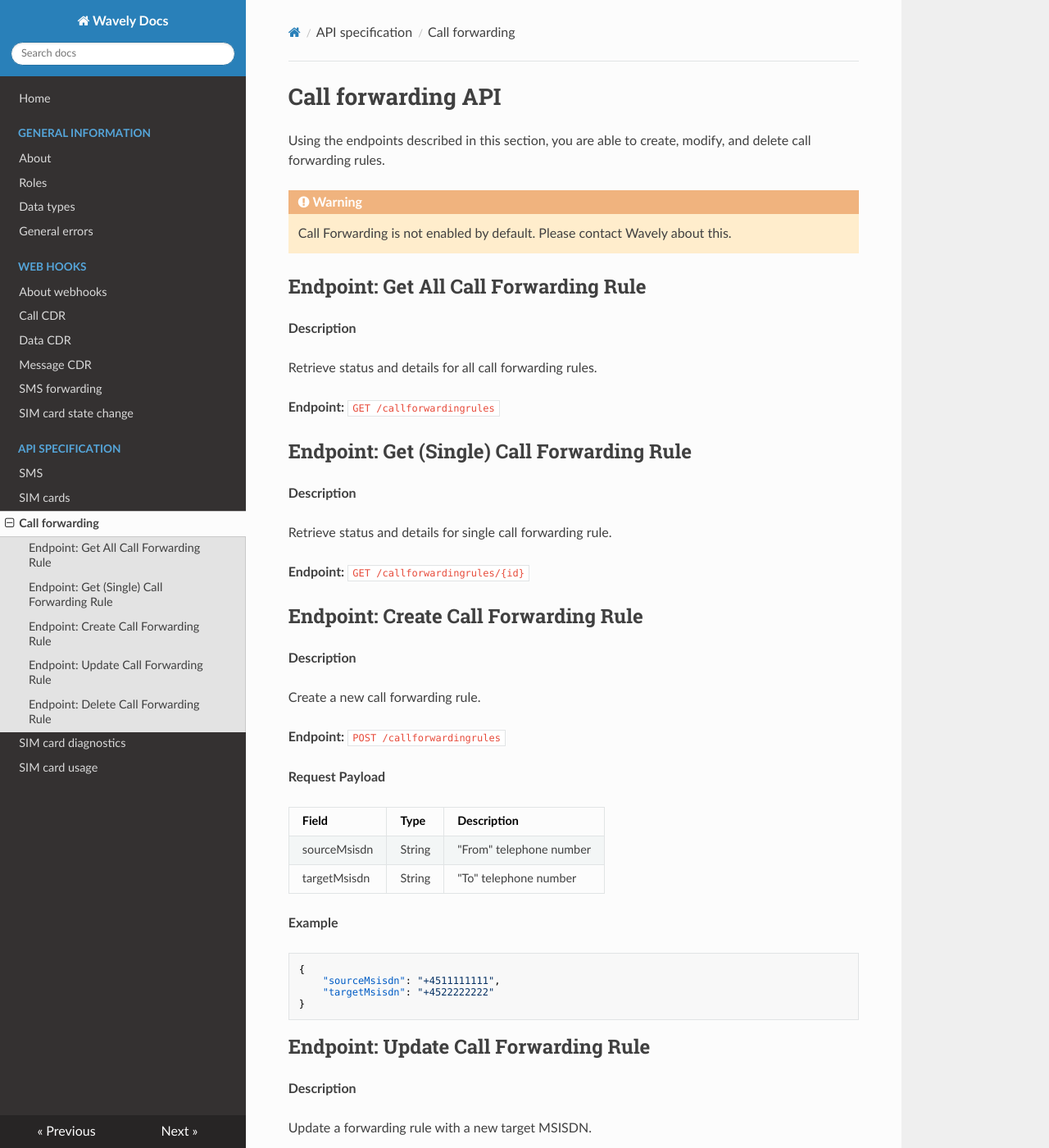
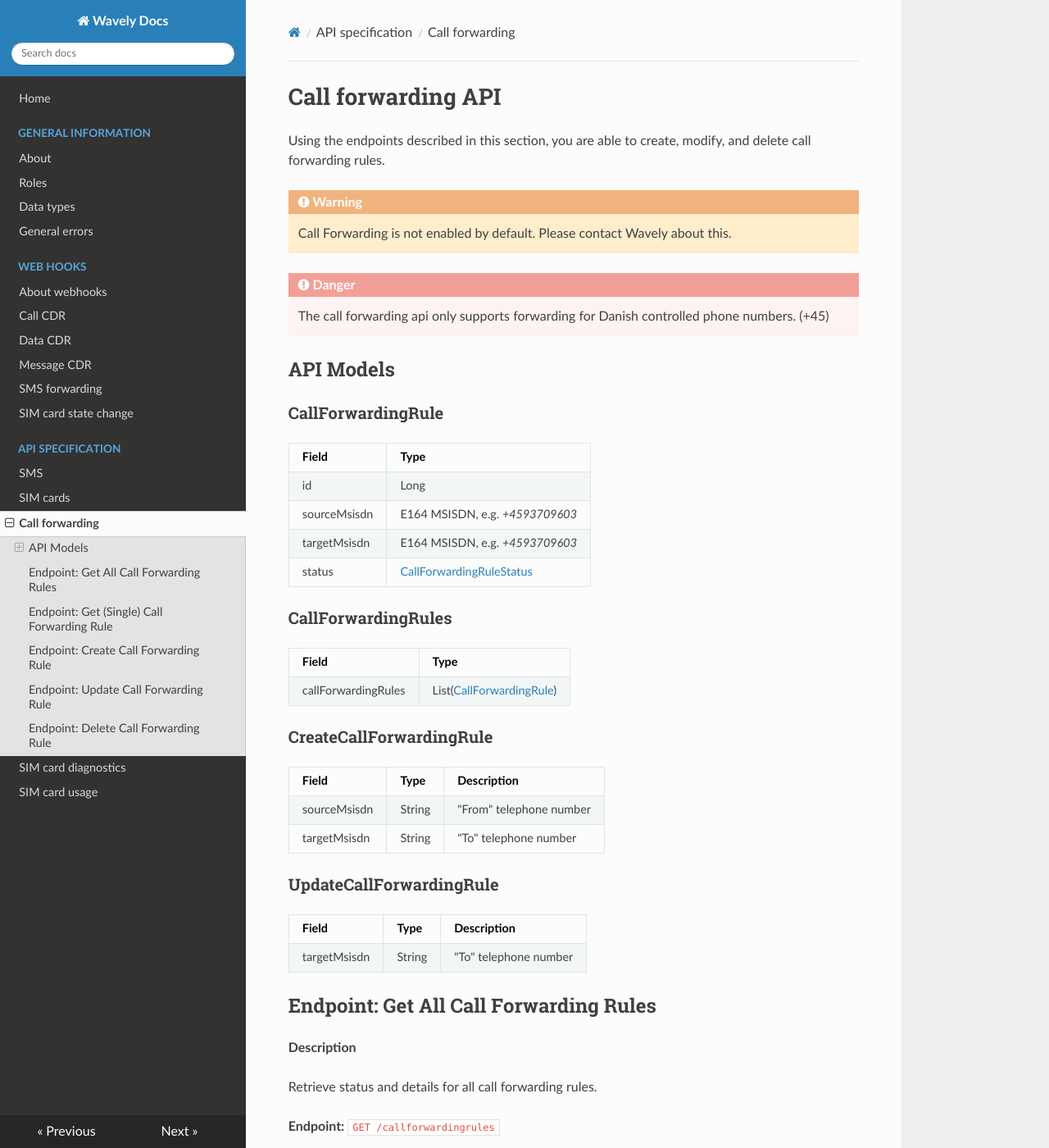
Before and after one commit to Wavelyio/wavely-docs, an MkDocs documentation site: the page built from docs/api/call-forwarding.md, in a window 1280 px wide and 1400 px high. Shown: the whole window at 82% size. Built offline with MkDocs 1.6.1, drawn with Linux system fonts in a browser that asks for light colours; nearby versions of some CDN libraries; old or Windows-style settings are respelled for this version of MkDocs; some of the changed text lies outside the part shown.

Commit message:
:sparkles: Updated call forward api docs.

````diff
--- a/docs/api/call-forwarding.md
+++ b/docs/api/call-forwarding.md
@@ -4,7 +4,35 @@
 !!! warning
     Call Forwarding is not enabled by default. Please contact Wavely about this.
 
-## Endpoint: Get All Call Forwarding Rule
+!!! danger
+	The call forwarding api only supports forwarding for Danish controlled phone numbers. (+45)
+
+## API Models ##
+### CallForwardingRule ###
+| Field             | Type                                                                                  |
+| ---------------   | ---------------                                                                       |
+| id                | Long                                                                                  |
+| sourceMsisdn      | E164 MSISDN, e.g. *+4593709603*                                                       |
+| targetMsisdn      | E164 MSISDN, e.g. *+4593709603*                                                       |
+| status            | [CallForwardingRuleStatus](/general-information/data-types#callforwardingrulestatus)  |
+
+### CallForwardingRules ###
+| Field             	| Type                                          |
+| ---------------   	| ---------------                               |
+| callForwardingRules   | List([CallForwardingRule](/api/call-forwarding#callforwardingrule))	|
+
+### CreateCallForwardingRule ###
+Field        | Type          	| Description
+------------ | ------------- 	| ------------
+sourceMsisdn | String 			| "From" telephone number
+targetMsisdn | String 			| "To" telephone number
+
+### UpdateCallForwardingRule ###
+Field        | Type          	| Description
+------------ | ------------- 	| ------------
+targetMsisdn | String 			| "To" telephone number
+
+## Endpoint: Get All Call Forwarding Rules
 
 **Description**
 
@@ -12,6 +40,21 @@
 
 **Endpoint:** `GET /callforwardingrules`
 
+**Response Payload** [CallForwardingRules](/api/call-forwarding#callforwardingrules)
+
+**Example**
+```
+{
+	"callforwardingRules": [
+		{
+			"id": 919,
+			"sourceMsisdn": "+4542895645",
+			"targetMsisdn": "+4542652356",
+			"status": "PENDING_CREATE"
+		}
+	]
+}
+```
 ## Endpoint: Get (Single) Call Forwarding Rule
 
 **Description**
@@ -19,6 +62,18 @@
 Retrieve status and details for single call forwarding rule.
 
 **Endpoint:** `GET /callforwardingrules/{id}`
+
+**Response Payload** [CallForwardingRule](/api/call-forwarding#callforwardingrule)
+
+**Example**
+```
+{
+	"id": 919,
+	"sourceMsisdn": "+4542895645",
+	"targetMsisdn": "+4542652356",
+	"status": "PENDING_CREATE"
+}
+```
 
 ## Endpoint: Create Call Forwarding Rule
 
@@ -28,12 +83,7 @@
 
 **Endpoint:** `POST /callforwardingrules`
 
-**Request Payload**
-
-Field        | Type          | Description
------------- | ------------- | ------------
-sourceMsisdn | String | "From" telephone number
-targetMsisdn | String | "To" telephone number
+**Request Payload** [CreateCallForwardingRule](/api/call-forwarding#createcallforwardingrule)
 
 **Example**
 
@@ -41,6 +91,17 @@
 {
 	"sourceMsisdn": "+4511111111",
 	"targetMsisdn": "+4522222222"
+}
+```
+
+**Response Payload** [CallForwardingRule](/api/call-forwarding#callforwardingrule)
+**Example**
+```
+{
+	"id": 919,
+	"sourceMsisdn": "+4511111111",
+	"targetMsisdn": "+4522222222",
+	"status": "PENDING_CREATE"
 }
 ```
 
@@ -52,11 +113,7 @@
 
 **Endpoint:** `PUT /callforwardingrules/{id}`
 
-**Request Payload**
-
-Field        | Type          | Description
------------- | ------------- | ------------
-targetMsisdn | String | The new "to" telephone number
+**Request Payload** [UpdateCallForwardingRule](/api/call-forwarding#updatecallforwardingrule)
 
 **Example**
 
@@ -66,10 +123,21 @@
 }
 ```
 
+**Response Payload** [CallForwardingRule](/api/call-forwarding#callforwardingrule)
+**Example**
+```
+{
+	"id": 919,
+	"sourceMsisdn": "+4542895645",
+	"targetMsisdn": "+4533333333",
+	"status": "PENDING_UPDATE"
+}
+```
+
 ## Endpoint: Delete Call Forwarding Rule
 
 **Description**
 
-Delete a call forwarding rule to revoke the HLR forwarding.
+Delete a call forwarding rule to revoke the call forwarding.
 
 **Endpoint:** `DELETE /callforwardingrules/{id}`
````
Also changed, not shown: docs/general-information/data-types.md (+11 -0 lines).
